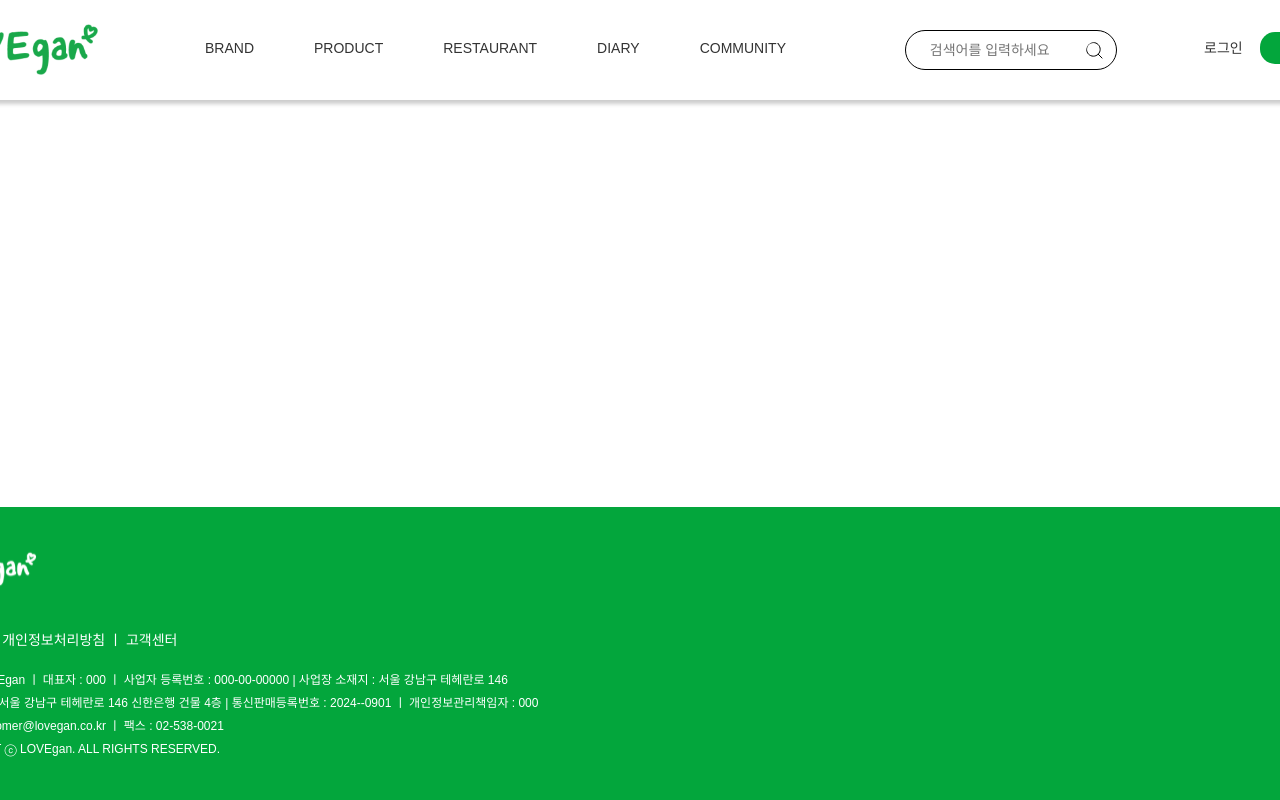
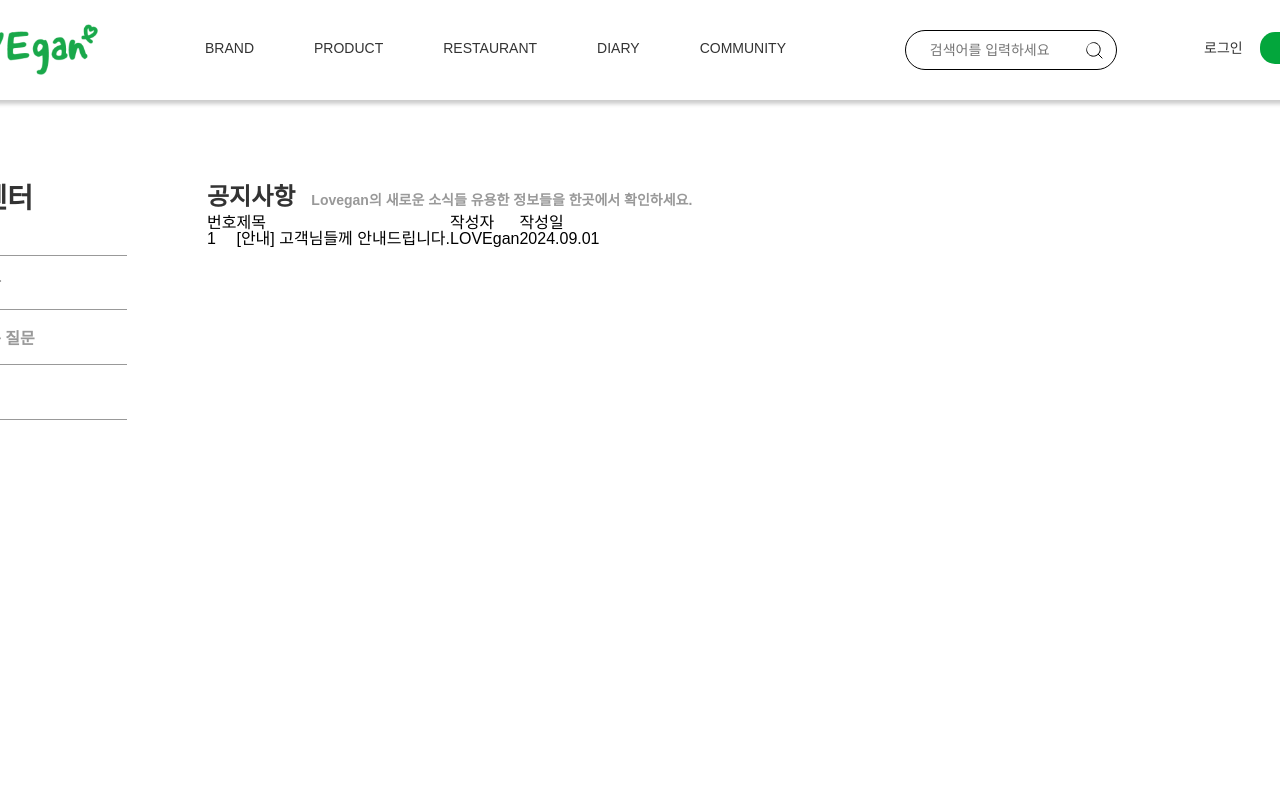
Before and after one commit to lovegan-team-project/lovegan-frontend, a React (Create React App) app: page /customerService in a window 1280 px wide. Shown: the top 800 px of the page. Built offline with nearby package versions, Linux system fonts and the light colour scheme; a web font is replaced by a local one.

Commit message:
고객센터 탭구현

```diff
--- a/src/pages/customerService/CustomerService.js
+++ b/src/pages/customerService/CustomerService.js
@@ -1,8 +1,13 @@
 import React from 'react';
+import S from './style';
+import Tab from './Tab';
 
 const CustomerService = () => {
     return (
         <div>
+            <S.Container>
+                <Tab />
+            </S.Container>
 
         </div>
     );
--- /dev/null
+++ b/src/pages/customerService/Tab.js
@@ -0,0 +1,48 @@
+import React, { useState } from 'react';
+import Tab1 from './Tab1';
+import Tab2 from './Tab2';
+import Tab3 from './Tab3';
+import S from './style'
+
+const Tab = () => {
+    const[actionTab,setActionTab]= useState('tab1');
+
+    return (
+        <div>
+            <S.Wrapper>
+                <div className='tabMenu'>
+                    <h1>고객센터</h1>
+                    <ul>
+                    <S.TabButtonContainer>
+                        <S.TabButton onClick={()=>{setActionTab('tab1')}}>공지사항</S.TabButton>
+                    </S.TabButtonContainer>
+                    <S.TabButtonContainer>
+                        <S.TabButton style={{borderTop:"none"}} onClick={()=>{setActionTab('tab2')}}>자주하는 질문</S.TabButton>
+                    </S.TabButtonContainer>
+                    <S.TabButtonContainer>
+                        <S.TabButton style={{borderTop:"none"}} onClick={()=>{setActionTab('tab3')}}>1:1 문의</S.TabButton>
+                    </S.TabButtonContainer>
+                    </ul>
+                </div>
+
+                <div className='Content'>
+                    <div style={{ display: actionTab === 'tab1' ? 'block' : 'none' }}>
+                        <Tab1 />
+                    </div>
+                    <div style={{ display: actionTab === 'tab2' ? 'block' : 'none' }}>
+                        <Tab2 />
+                    </div>
+                    <div style={{ display: actionTab === 'tab3' ? 'block' : 'none' }}>
+                        <Tab3 />
+                    </div>
+                </div>
+
+
+            </S.Wrapper>
+
+
+        </div>
+    );
+};
+
+export default Tab;
--- /dev/null
+++ b/src/pages/customerService/Tab1.js
@@ -0,0 +1,35 @@
+import React from 'react';
+import S from './style';
+
+const Tab1 = () => {
+    return (
+        <div>
+            <S.Wrap>
+                <S.Div>
+                    <S.H2>공지사항</S.H2>
+                    <S.P>Lovegan의 새로운 소식들 유용한 정보들을 한곳에서 확인하세요.</S.P>
+                </S.Div>
+
+                <div>
+                    <table>
+                        <tr>
+                            <td>번호</td>
+                            <td>제목</td>
+                            <td>작성자</td>
+                            <td>작성일</td>
+                        </tr>
+
+                        <tr>
+                            <td>1</td>
+                            <td>[안내] 고객님들께 안내드립니다.</td>
+                            <td>LOVEgan</td>
+                            <td>2024.09.01</td>
+                        </tr>
+                    </table>
+                </div>
+            </S.Wrap>
+        </div>
+    );
+};
+
+export default Tab1;
--- /dev/null
+++ b/src/pages/customerService/Tab2.js
@@ -0,0 +1,17 @@
+import React from 'react';
+import S from './style';
+
+const Tab2 = () => {
+    return (
+        <div>
+            <S.Wrap>
+                <S.Div>
+                    <S.H2>자주하는 질문</S.H2>
+                    <S.P>고객님들이 가장 자주하시는 질문을 모았습니다.</S.P>
+                </S.Div>
+            </S.Wrap>
+        </div>
+    );
+};
+
+export default Tab2;
--- /dev/null
+++ b/src/pages/customerService/Tab3.js
@@ -0,0 +1,17 @@
+import React from 'react';
+import S from './style';
+
+const Tab3 = () => {
+    return (
+        <div>
+            <S.Wrap>
+                <S.Div>
+                    <S.H2>1:1 문의</S.H2>
+                    <S.P>고객님의 문의사항을 남겨주세요.</S.P>
+                </S.Div>
+            </S.Wrap>
+        </div>
+    );
+};
+
+export default Tab3;
--- /dev/null
+++ b/src/pages/customerService/style.js
@@ -0,0 +1,70 @@
+import styled from "styled-components";
+
+const S = {};
+
+S.Container = styled.div`
+    width: 1420px;
+    height: 1200px;
+    margin: 0 auto;
+    padding-top: 85px;
+`
+
+S.Wrapper = styled.div`
+    width: 857px;
+    display: flex;
+    gap: 80px;
+
+    & .tabMenu{
+
+        & h1{
+            font-size: ${({theme})=> theme.FONT_SIZE["h3"]};
+            font-weight: bold;
+            color: ${({theme})=> theme.PALLETTE.brand["primary_black"]};
+            margin-bottom: 42px;
+        }
+    }
+`
+S.TabButtonContainer = styled.li`
+
+`;
+
+S.TabButton = styled.button`
+    width: 197px;
+    height: 55px;
+    line-height: 50px;
+    text-align: left;
+    color: ${({theme})=> theme.PALLETTE.grey["7"]};
+    background: none;
+    font-size: ${({theme})=> theme.FONT_SIZE["subtitle"]};
+    font-weight: bold;
+    border: 1px solid ${({theme})=> theme.PALLETTE.grey["7"]};
+    border-radius: 0%;
+    border-left: none;
+    border-right: none;
+    cursor: pointer;
+`;
+
+S.Wrap = styled.div`
+    width:857px;
+    /* border:1px solid red; */
+`
+
+S.Div= styled.div`
+    display: flex;
+    gap:16px;
+`
+
+S.H2 = styled.h2`
+    font-size: ${({theme})=> theme.FONT_SIZE["h4"]};
+    font-weight: bold;
+    color: ${({theme})=> theme.PALLETTE.brand["primary_black"]};
+`
+
+S.P = styled.p`
+    font-size: ${({theme})=> theme.FONT_SIZE["paragraph"]};
+    font-weight: bold;
+    color: ${({theme})=> theme.PALLETTE.grey["7"]};
+    line-height: 30px;
+`
+
+export default S;
```
